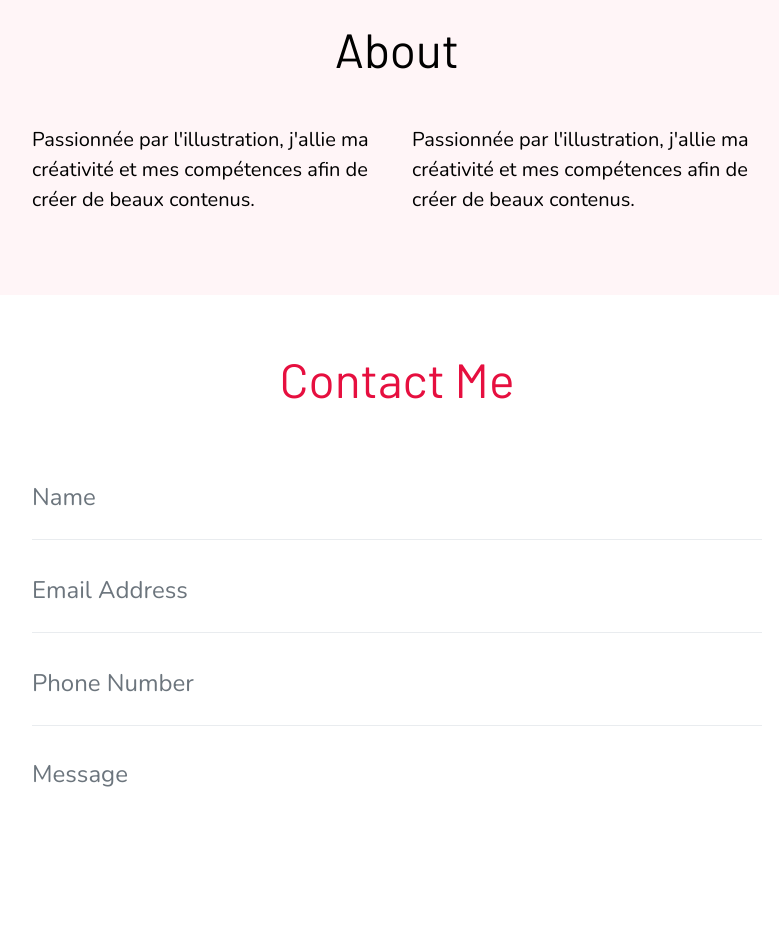
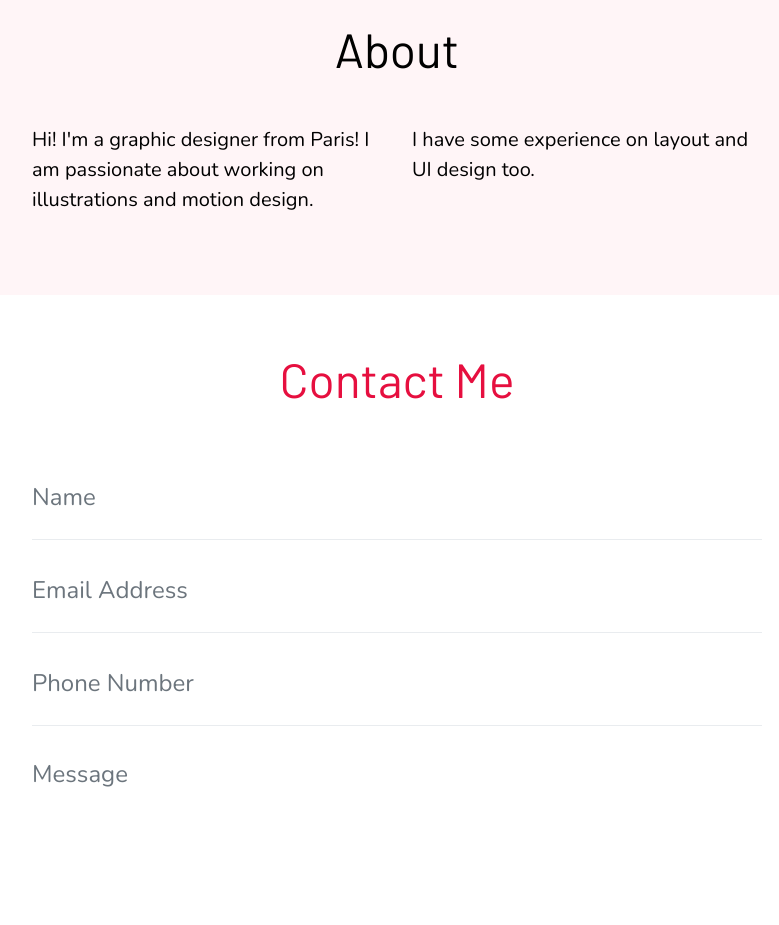
Before and after one commit to ClaireMarti/ClaireMarti.github.io, a website with bundled scripts: page index.html in a window 1280 px wide. Shown: the part 2600-3525 px from the top of the page, without its empty margins (243-1022 px from the left). Built offline with nearby package versions, Linux system fonts and the light colour scheme.

Commit message:
Change text About

```diff
--- a/index.html
+++ b/index.html
@@ -185,10 +185,10 @@
       <!-- About Section Content -->
       <div class="row">
         <div class="col-lg-4 ml-auto">
-          <p class="lead">Passionnée par l'illustration, j'allie ma créativité et mes compétences afin de créer de beaux contenus. </p>
+          <p class="lead">Hi! I'm a graphic designer from Paris! I am passionate about working on illustrations and motion design.</p>
         </div>
         <div class="col-lg-4 mr-auto">
-          <p class="lead">Passionnée par l'illustration, j'allie ma créativité et mes compétences afin de créer de beaux contenus. </p>
+          <p class="lead">I have some experience on layout and UI design too.</p>
         </div>
       </div>
 
```
